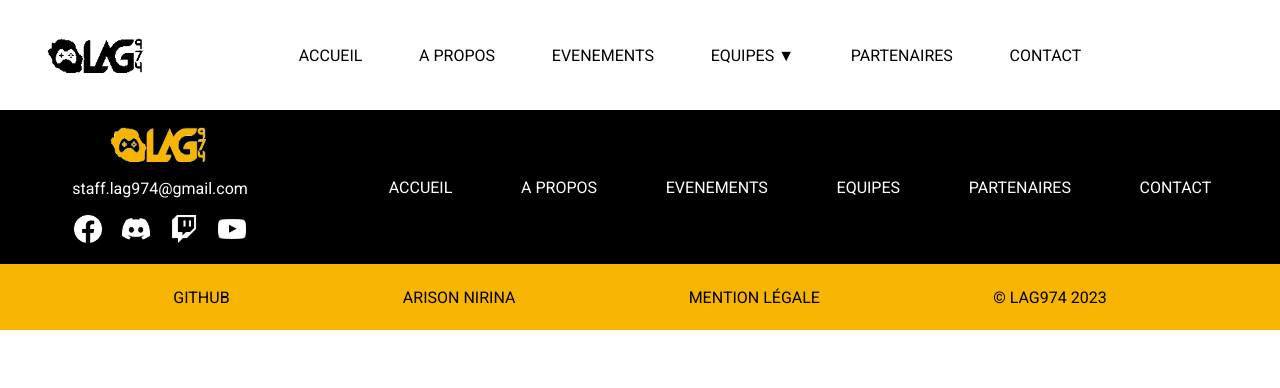
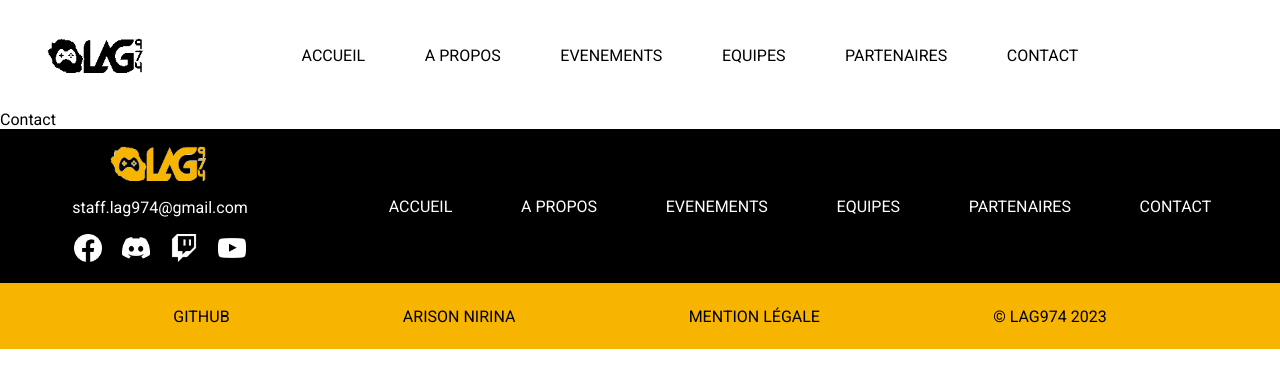
Before and after one commit to ExCiiD/LAG974, a React (Create React App) app in the folder lag974/: page /Contact in a window 1280 px wide. Shown: the top 388 px of the page. Built offline with nearby package versions, Linux system fonts and the light colour scheme; a web font is replaced by a local one.

Commit message:
rooter navlinks added

```diff
--- a/lag974/package.json
+++ b/lag974/package.json
@@ -8,6 +8,7 @@
     "@testing-library/user-event": "^13.5.0",
     "react": "^18.2.0",
     "react-dom": "^18.2.0",
+    "react-router-dom": "^6.16.0",
     "react-scripts": "5.0.1",
     "web-vitals": "^2.1.4"
   },
--- a/lag974/src/App.js
+++ b/lag974/src/App.js
@@ -1,13 +1,31 @@
-import './App.css';
+import { BrowserRouter, Route, Routes } from "react-router-dom";
 import Navbar from './frontend/components/Navbar';
 import Footer from './frontend/components/Footer';
+import Accueil from "./frontend/pages/Accueil";
+import Apropos from "./frontend/pages/Apropos";
+import Evenements from "./frontend/pages/Evenements";
+import Equipes from "./frontend/pages/Equipes";
+import Partenaires from "./frontend/pages/Partenaires";
+import Contact from "./frontend/pages/Contact";
+import './App.css';
 
 function App() {
   return (
     <div className="App">
-      <Navbar />
+      {/* pages */}
+      <BrowserRouter>
+        <Navbar />
+        <Routes>
+          <Route path="/" element={<Accueil />} />
+          <Route path="/Apropos" element={<Apropos />} />
+          <Route path="/Evenements" element={<Evenements />} />
+          <Route path="/Equipes" element={<Equipes />} />
+          <Route path="/Partenaires" element={<Partenaires />} />
+          <Route path="/Contact" element={<Contact />} />
+        </Routes>
+      <Footer />
+      </BrowserRouter>
 
-      <Footer />
     </div>
   );
 }
--- a/lag974/src/frontend/components/Footer.js
+++ b/lag974/src/frontend/components/Footer.js
@@ -1,4 +1,5 @@
 import React from 'react';
+import { NavLink } from "react-router-dom";
 import logo_gold from '../images/logo_gold.png';
 import fFb from '../images/w_fb_icon.png';
 import fTwitch from '../images/w_twitch_icon.png';
@@ -22,12 +23,12 @@ function Footer() {
                 </div>
                 <div className='bFooter_right'>
                     <ul className='nav_footer'>
-                        <li><a href="#">ACCUEIL</a></li>
-                        <li><a href="#">A PROPOS</a></li>
-                        <li><a href="#">EVENEMENTS</a></li>
-                        <li><a href="#">EQUIPES </a></li>
-                        <li><a href="#">PARTENAIRES</a></li>
-                        <li><a href="#">CONTACT</a></li>
+                        <li><NavLink className='navLinks' to={"/"}>ACCUEIL</NavLink></li>
+                        <li><NavLink className='navLinks' to={"/Apropos"}>A PROPOS</NavLink></li>
+                        <li><NavLink className='navLinks' to={"/Evenements"}>EVENEMENTS</NavLink></li>
+                        <li> <NavLink className='navLinks' to={"/Equipes"}>EQUIPES</NavLink></li>
+                        <li><NavLink className='navLinks' to={"/Partenaires"}>PARTENAIRES</NavLink></li>
+                        <li><NavLink className='navLinks' to={"/Contact"}>CONTACT</NavLink></li>
                     </ul>
                 </div>
             </div>
--- a/lag974/src/frontend/components/Navbar.js
+++ b/lag974/src/frontend/components/Navbar.js
@@ -1,5 +1,6 @@
 import React from "react";
 import '../styles/navbar.css';
+import { NavLink } from "react-router-dom";
 import logo_black from '../images/logo_black.png';
 import { useState } from 'react';
 
@@ -17,19 +18,25 @@ function Navbar() {
         <div className="navbar">
             <img src={logo_black} alt="logo" />
             <ul className={`navlist ${isOpen ? 'open' : ''}`}>
-                <li><a href="#">ACCUEIL</a></li>
-                <li><a href="#">A PROPOS</a></li>
-                <li><a href="#">EVENEMENTS</a></li>
-                <li className="menu-deroulant">
-                    <a href="#">EQUIPES ▼</a>
+                <li>
+                    <NavLink className='navLinks' to={"/"}>ACCUEIL</NavLink>
+                </li>
+                <li>
+                    <NavLink className='navLinks' to={"/Apropos"}>A PROPOS</NavLink>
+                </li>
+                <li>
+                    <NavLink className='navLinks' to={"/Evenements"}>EVENEMENTS</NavLink>
+                </li>
+                <li className="navlinks menu-deroulant">
+                    <NavLink className='navLinks' to={"/Equipes"}>EQUIPES</NavLink>
                     <ul className="sous-menu">
                         <li><a href="#">LOL</a></li>
                         <li><a href="#">RL</a></li>
                         <li><a href="#">VAL</a></li>
                     </ul>
                 </li>
-                <li><a href="#">PARTENAIRES</a></li>
-                <li><a href="#">CONTACT</a></li>
+                <li> <NavLink className='navLinks' to={"/Partenaires"}>PARTENAIRES</NavLink></li>
+                <li> <NavLink className='navLinks' to={"/Contact"}>CONTACT</NavLink></li>
             </ul>
             <a href="#" className="connexion_btn">SE CONNECTER</a>
             <div id="side-bar">
```
Also changed, not shown: 1 other file (tests, documents, lock files or other folders).
